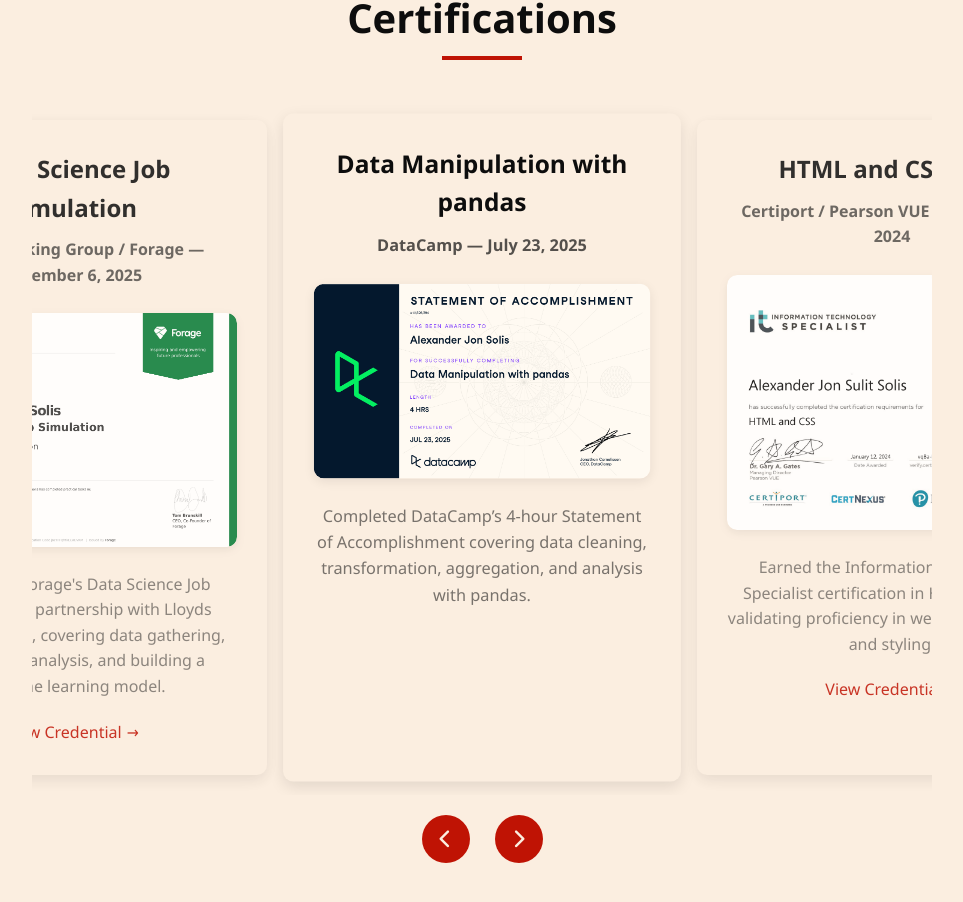
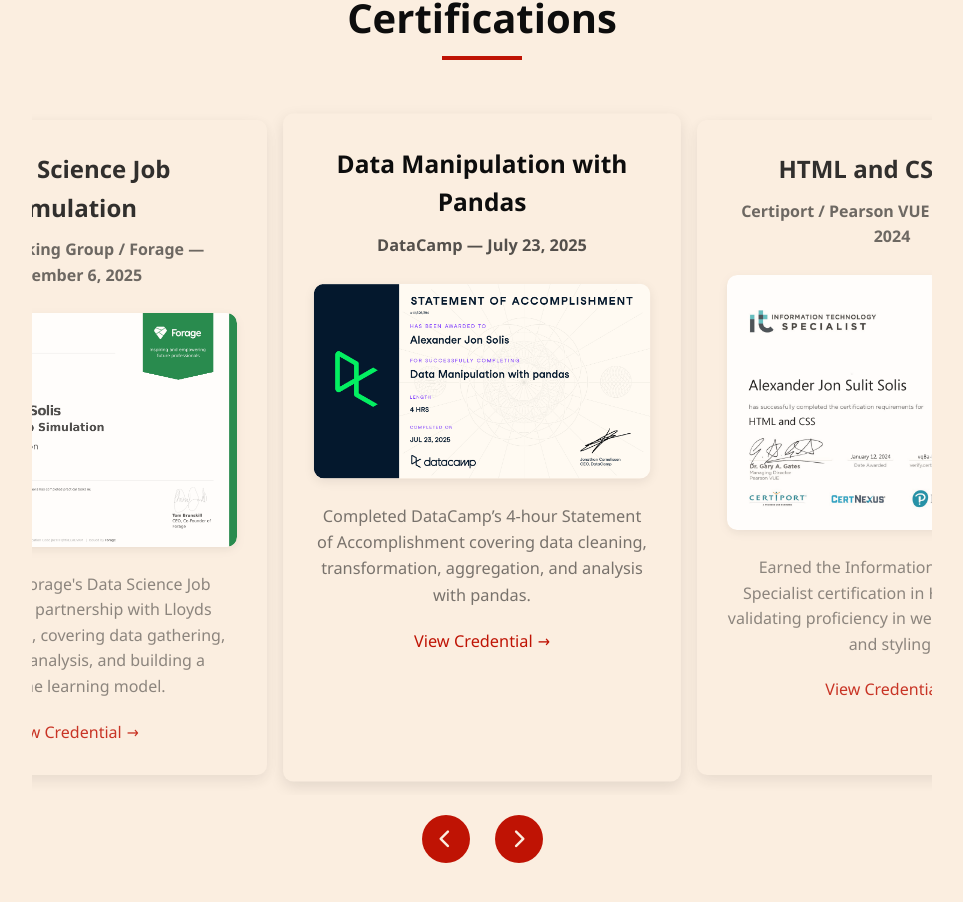
Before and after one commit to Alexander040105/alexanderjonsolisPortfolio, a React (Vite) app in the folder portfolio/: page / in a window 1280 px wide. Shown: the part 3122-4024 px from the top of the page, without its empty margins (158-1121 px from the left). Built offline with nearby package versions, Linux system fonts and the light colour scheme.

Commit message:
Updated certification titles and added DataCamp certificate links

```diff
--- a/portfolio/src/App.jsx
+++ b/portfolio/src/App.jsx
@@ -76,11 +76,11 @@ function App() {
 
   let certifications = [
     {
-      certTitle: "Data Manipulation with pandas",
+      certTitle: "Data Manipulation with Pandas",
       certTagline: "DataCamp — July 23, 2025",
       certImage: dataManipulationCert,
       certDescription: "Completed DataCamp’s 4-hour Statement of Accomplishment covering data cleaning, transformation, aggregation, and analysis with pandas.",
-      certLink: ""
+      certLink: "https://www.datacamp.com/completed/statement-of-accomplishment/course/9f45e5b955656799be2ae28a61b4301fc9a14c5f"
     },
     {
       certTitle: "HTML and CSS (ITS)",
@@ -101,7 +101,7 @@ function App() {
       certTagline: "DataCamp — October 20, 2025",
       certImage: sqlCert,
       certDescription: "Completed DataCamp’s 4-hour Intermediate SQL course, focusing on joins, subqueries, aggregation, and advanced querying techniques.",
-      certLink: ""
+      certLink: "https://www.datacamp.com/completed/statement-of-accomplishment/course/d8eb1b36e0a572ef129bc092648189fb4f1925be"
     },
     {
       certTitle: "Python (ITS)",
```
